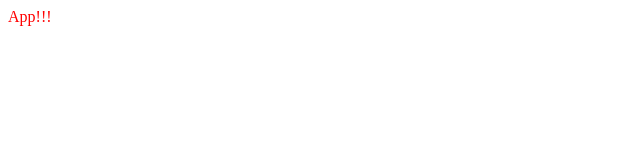
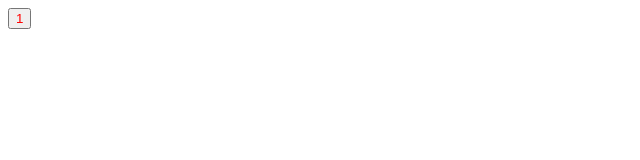
Before and after one commit to helgi-g/simple-crypto-tracker, a React app: page / in a window 1280 px wide. Shown: the top 160 px of the page, without its empty margins (0-640 px from the left). Built offline with nearby package versions, Linux system fonts and the light colour scheme.

Commit message:
add redux, reselect

```diff
--- a/package.json
+++ b/package.json
@@ -30,7 +30,11 @@
   "dependencies": {
     "prop-types": "^15.6.0",
     "react": "^16.2.0",
-    "react-dom": "^16.2.0"
+    "react-dom": "^16.2.0",
+    "react-redux": "^5.0.6",
+    "redux": "^3.7.2",
+    "redux-thunk": "^2.2.0",
+    "reselect": "^3.0.1"
   },
   "description": ""
 }
--- /dev/null
+++ b/src/AC/index.js
@@ -0,0 +1,5 @@
+export function plus() {
+  return {
+    type: 'PLUS'
+  }
+}
--- /dev/null
+++ b/src/components/App.js
@@ -0,0 +1,20 @@
+import React, { Component } from 'react'
+import PropTypes from 'prop-types'
+import { connect } from 'react-redux'
+import { plus } from '../AC/index'
+import './style.css'
+
+class App extends Component {
+  render() {
+    return (
+    <div>
+        <button onClick={this.props.plus} className='red'>{this.props.counter}</button>
+    </div>
+    )
+  }
+}
+export default connect((state) => {
+  return {
+    counter: state.counter
+  }
+}, { plus })(App)
--- a/src/components/Root.js
+++ b/src/components/Root.js
@@ -1,13 +1,17 @@
 import React, { Component } from 'react'
 import PropTypes from 'prop-types'
-import './style.css'
+import { Provider } from 'react-redux'
+import { plus } from '../AC/index'
+import App from './App'
+import store from '../store'
+
 class Root extends Component {
 
   render() {
     return (
-      <div className='red'>
-        App!!!
-      </div>
+      <Provider store={store}>
+        <App/>
+      </Provider>
     )
   }
 }
--- a/src/index.js
+++ b/src/index.js
@@ -1,5 +1,6 @@
 import React from 'react'
 import { render } from 'react-dom'
+import store from './store'
 import Root from './components/Root'
 
 render(<Root/>, document.getElementById('container'))
--- /dev/null
+++ b/src/reducer/counter.js
@@ -0,0 +1,4 @@
+export default (counter = 1, action) => {
+  action.type === 'PLUS' ? counter++ : counter
+  return counter
+}
--- /dev/null
+++ b/src/reducer/index.js
@@ -0,0 +1,6 @@
+import { combineReducers } from 'redux'
+import counter from './counter'
+
+export default combineReducers({
+  counter
+})
--- /dev/null
+++ b/src/store.js
@@ -0,0 +1,18 @@
+import { createStore, applyMiddleware, compose } from 'redux'
+import reducer from './reducer'
+import thunk from 'redux-thunk'
+
+
+const composeEnhancers =
+  typeof window === 'object' &&
+    window.__REDUX_DEVTOOLS_EXTENSION_COMPOSE__ ?
+    window.__REDUX_DEVTOOLS_EXTENSION_COMPOSE__({
+      // Specify extension’s options like name, actionsBlacklist, actionsCreators, serialize...
+    }) : compose
+
+
+const enhancer = composeEnhancers(applyMiddleware(thunk))
+
+const store = createStore(reducer, enhancer)
+
+export default store
```
Also changed, not shown: 1 other file (tests, documents, lock files or other folders).
